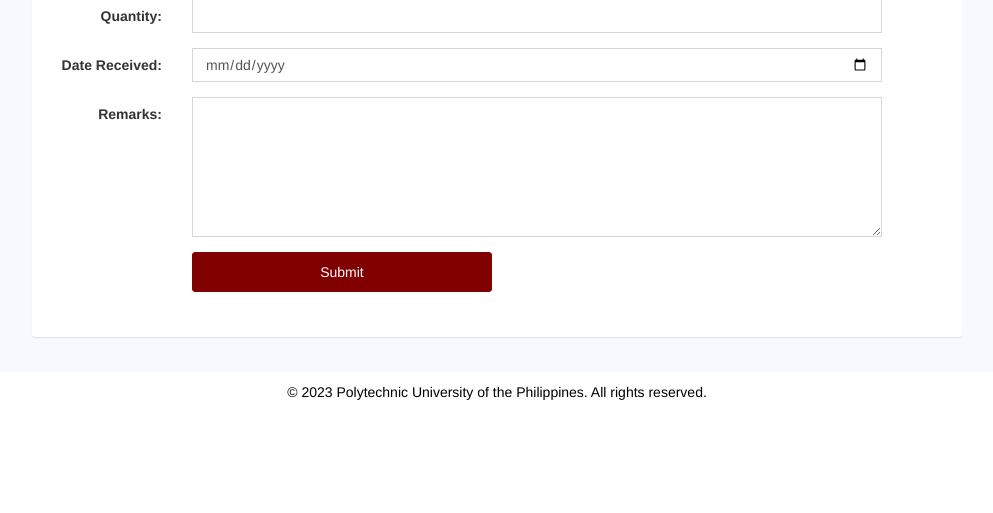
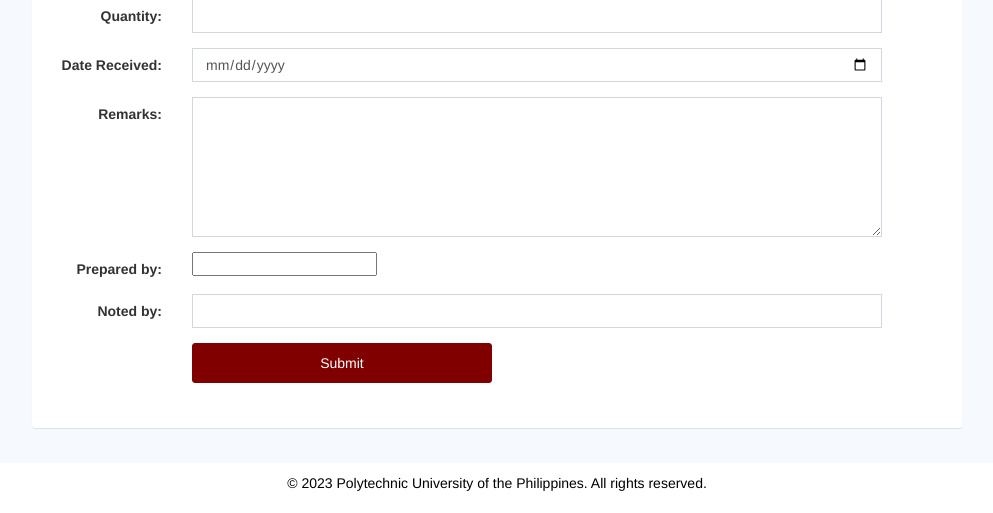
Before and after one commit to WraithSpectre/PUPMSD, a PHP site: page /FINALLL/form-supplies.php in a window 1280 px wide. Shown: the part 2153-2666 px from the top of the page, without its empty margins (143-1136 px from the left). Before the commit the page ends 2553 px from the top, so only its background shows below. Run offline with PHP 8.4, Linux system fonts and the light colour scheme.

Commit message:
Update form-supplies.php

```diff
--- a/FINALLL/form-supplies.php
+++ b/FINALLL/form-supplies.php
@@ -54,66 +54,75 @@
                             <div class="form-group">
                                 <label for="" class="col-sm-2 control-label">Clinic: </label>
                                 <div class="col-sm-9">
-                                    <input type="text" autocomplete="off" class="form-control" name="heading" value="<?php if(isset($_POST['heading'])){echo $_POST['heading'];} ?>">
+                                    <input type="text" autocomplete="off" class="form-control" name="clinic" value="<?php if(isset($_POST['clinic'])){echo $_POST['clinic'];} ?>">
                                 </div>
                             </div>
                             <div class="form-group">
                                 <label for="" class="col-sm-2 control-label">Campus: </label>
                                 <div class="col-sm-9">
-                                    <input type="text" autocomplete="off" class="form-control" name="button_text" value="<?php if(isset($_POST['button_text'])){echo $_POST['button_text'];} ?>">
+                                    <input type="text" autocomplete="off" class="form-control" name="campus" value="<?php if(isset($_POST['campus'])){echo $_POST['campus'];} ?>">
                                 </div>
                             </div>
                             <div class="form-group">
                                 <label for="" class="col-sm-2 control-label">Medicines: </label>
                                 <div class="col-sm-9">
-                                    <input type="text" autocomplete="off" class="form-control" name="button_url" value="<?php if(isset($_POST['button_url'])){echo $_POST['button_url'];} ?>">
+                                    <input type="text" autocomplete="off" class="form-control" name="medicines" value="<?php if(isset($_POST['medicines'])){echo $_POST['medicines'];} ?>">
                                 </div>
                             </div>
                             <div class="form-group">
                                 <label for="" class="col-sm-2 control-label">Quantity: </label>
                                 <div class="col-sm-9">
-                                    <input type="text" autocomplete="off" class="form-control" name="button_url" value="<?php if(isset($_POST['button_url'])){echo $_POST['button_url'];} ?>">
+                                    <input type="text" autocomplete="off" class="form-control" name="quantity" value="<?php if(isset($_POST['quantity'])){echo $_POST['quantity'];} ?>">
                                 </div>
                             </div>
                             <div class="form-group">
                                 <label for="" class="col-sm-2 control-label">Date Received: </label>
                                 <div class="col-sm-9">
-                                    <input type="date" autocomplete="off" class="form-control" name="heading" value="<?php if(isset($_POST['heading'])){echo $_POST['heading'];} ?>">
+                                    <input type="date" autocomplete="off" class="form-control" name="date_received" value="<?php if(isset($_POST['date_received'])){echo $_POST['date_received'];} ?>">
                                 </div>
                             </div>
                             <div class="form-group">
                                 <label for="" class="col-sm-2 control-label">Remarks: </label>
                                 <div class="col-sm-9">
-                                    <textarea class="form-control" name="content" style="height:140px;"><?php if(isset($_POST['content'])){echo $_POST['content'];} ?></textarea>
+                                    <textarea class="form-control" name="remarks" style="height:140px;"><?php if(isset($_POST['remarks'])){echo $_POST['remarks'];} ?></textarea>
                                 </div>
                             </div>
                             <div class="form-group">
                                 <label for="" class="col-sm-2 control-label">Supplies: </label>
                                 <div class="col-sm-9">
-                                    <input type="text" autocomplete="off" class="form-control" name="heading" value="<?php if(isset($_POST['heading'])){echo $_POST['heading'];} ?>">
+                                    <input type="text" autocomplete="off" class="form-control" name="supplies" value="<?php if(isset($_POST['supplies'])){echo $_POST['supplies'];} ?>">
                                 </div>
                             </div>
                             <div class="form-group">
                                 <label for="" class="col-sm-2 control-label">Quantity: </label>
                                 <div class="col-sm-9">
-                                    <input type="text" autocomplete="off" class="form-control" name="button_text" value="<?php if(isset($_POST['button_text'])){echo $_POST['button_text'];} ?>">
+                                    <input type="text" autocomplete="off" class="form-control" name="quantity" value="<?php if(isset($_POST['quantity'])){echo $_POST['quantity'];} ?>">
                                 </div>
                             </div>
                             <div class="form-group">
                                 <label for="" class="col-sm-2 control-label">Date Received: </label>
                                 <div class="col-sm-9">
-                                    <input type="date" autocomplete="off" class="form-control" name="heading" value="<?php if(isset($_POST['heading'])){echo $_POST['heading'];} ?>">
+                                    <input type="date" autocomplete="off" class="form-control" name="date_received" value="<?php if(isset($_POST['date_received'])){echo $_POST['date_received'];} ?>">
                                 </div>
                             </div>
                             <div class="form-group">
                                 <label for="" class="col-sm-2 control-label">Remarks: </label>
                                 <div class="col-sm-9">
-                                    <textarea class="form-control" name="content" style="height:140px;"><?php if(isset($_POST['content'])){echo $_POST['content'];} ?></textarea>
+                                    <textarea class="form-control" name="remarks" style="height:140px;"><?php if(isset($_POST['remarks'])){echo $_POST['remarks'];} ?></textarea>
                                 </div>
                             </div>
-
-
-
+                            <div class="form-group">
+                                <label for="" class="col-sm-2 control-label">Prepared by: </label>
+                                <div class="col-sm-9">
+                                    <input type="text" autocomplete="off" class="prepared_by" name="button_text" value="<?php if(isset($_POST['prepared_by'])){echo $_POST['prepared_by'];} ?>">
+                                </div>
+                            </div>
+                            <div class="form-group">
+                                <label for="" class="col-sm-2 control-label">Noted by: </label>
+                                <div class="col-sm-9">
+                                    <input type="text" autocomplete="off" class="form-control" name="noted_by" value="<?php if(isset($_POST['noted_by'])){echo $_POST['noted_by'];} ?>">
+                                </div>
+                            </div>
                             <div class="form-group">
                                 <label for="" class="col-sm-2 control-label"></label>
                                 <div class="col-sm-9">
```
